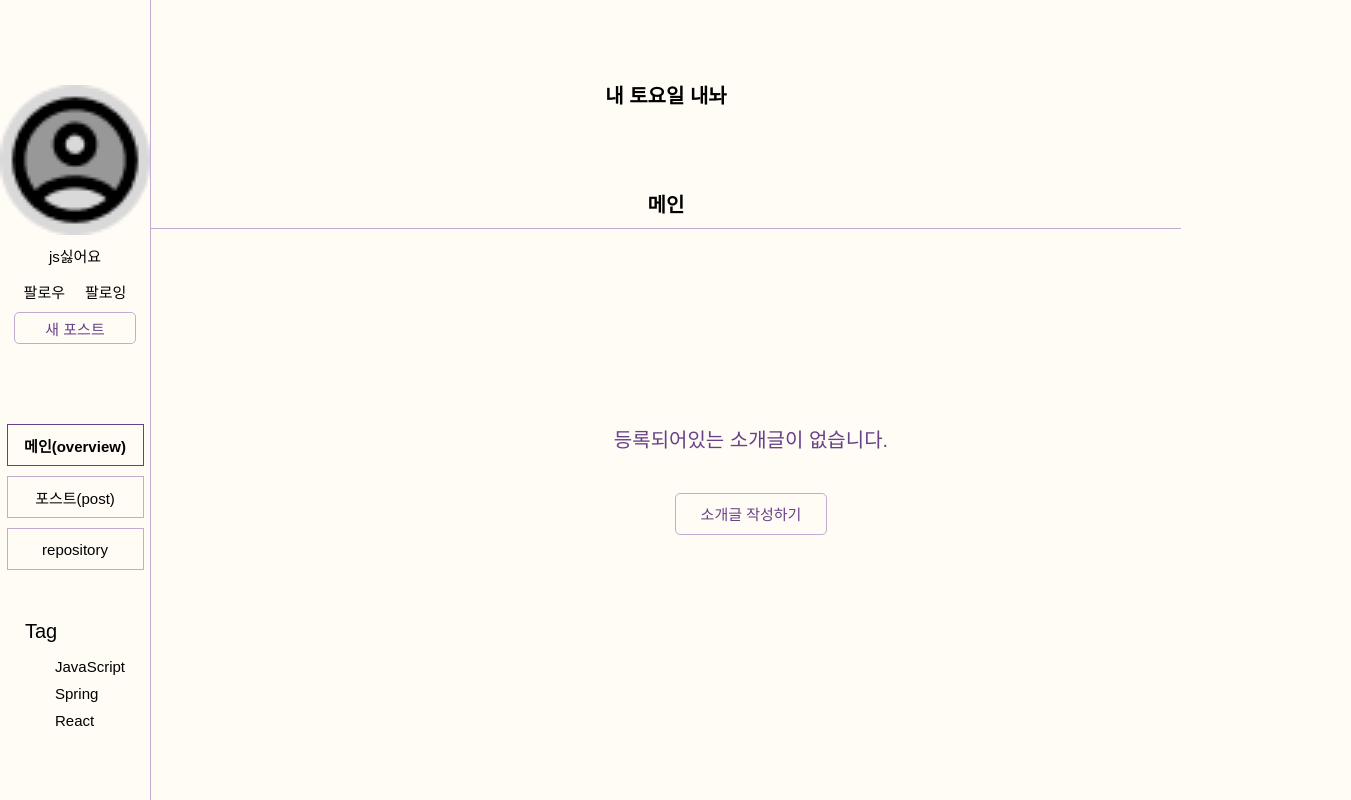
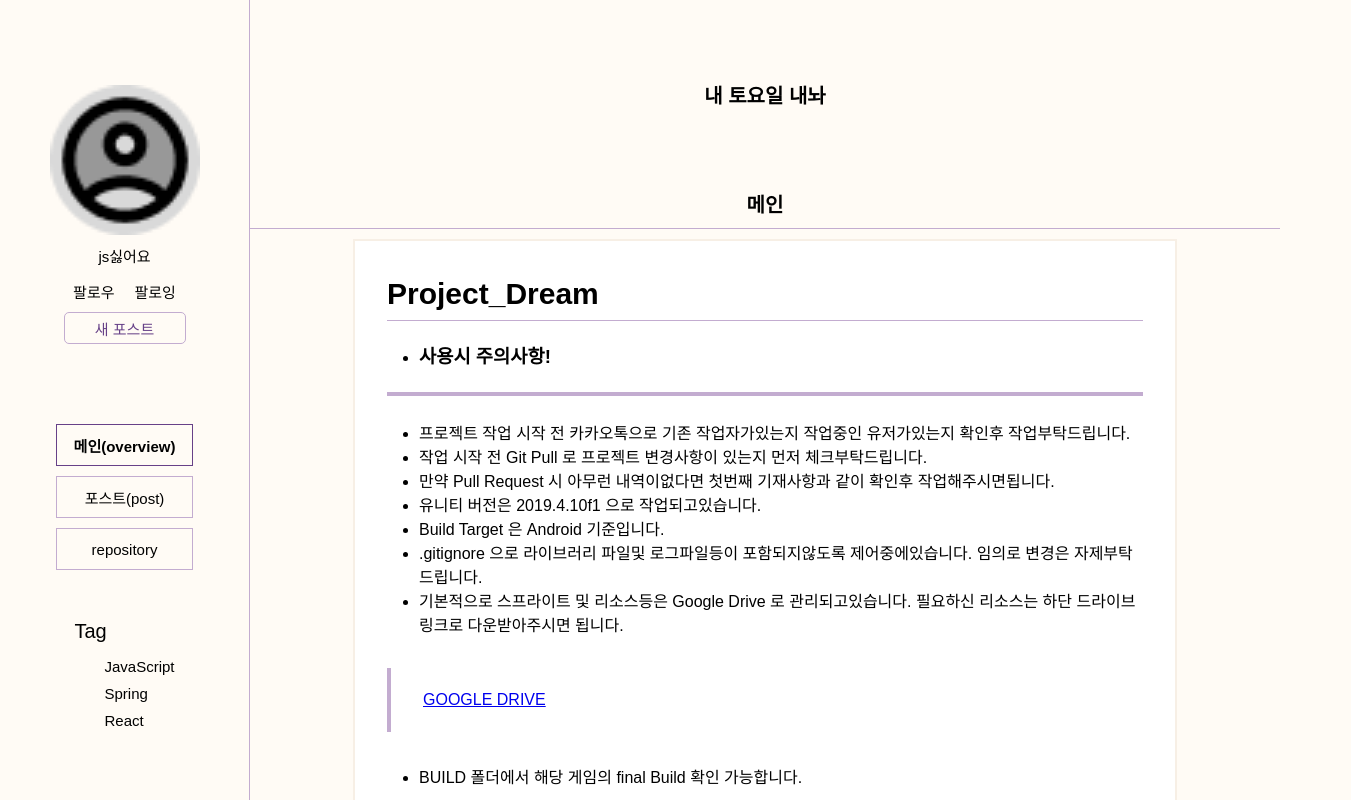
Before and after one commit to Hyangyoun/StudyCode_front, a React (Create React App) app: page /blog in a window 1280 px wide. Shown: the top 800 px of the page, 1351 px wide, since content can reach past the window. Built offline with nearby package versions, Linux system fonts and the light colour scheme; a web font is replaced by a local one.

Commit message:
최종수정

```diff
--- a/src/Blog/BlogSkin1.jsx
+++ b/src/Blog/BlogSkin1.jsx
@@ -55,7 +55,7 @@ function BlogSkin1 (props){
                 </BlogHeader>
                 {
                     {
-                            1 : <OverView/>,
+                        1 : <OverView overView={overView}/>,
                         2 : <PostList/>,
                         3 : <Repo/>,
                         4 : <Followers/>,
--- a/src/Blog/PostList.jsx
+++ b/src/Blog/PostList.jsx
@@ -45,7 +45,7 @@ const BlogPost = styled.ul`
         margin-top: 40px;
         display: flex;
         flex-direction: column;
-        width: 700px; height: 600px;
+        width: 700px; height: 580px;
         background-color: var(--background);
         border-bottom:1px solid var(--second);
         &>img{
@@ -96,6 +96,8 @@ const BlogPost = styled.ul`
                 font-size: 15px;
                 color: var(--primary);
                 margin: 5px 5px 0;
+                box-sizing: border-box;
+                padding: 0 10px;
                 overflow:hidden;
                 text-overflow: ellipsis;  	// 로 ... 을 만들기
                 white-space: nowrap; 		// 아래줄로 내려가는 것을 막기위해
--- a/src/Blog/SideBar.jsx
+++ b/src/Blog/SideBar.jsx
@@ -48,7 +48,7 @@ function SideBar(props){
 /** 블로그 사이드바 스타일 컴포넌트  */
 const Sidebar = styled.div`
     width: 250px;
-    min-height: 1100px;
+    min-height: 965px;
     flex: 100%;
     padding-bottom: 40px;
     border-right: 1px solid var(--second);
@@ -169,12 +169,17 @@ const Sidebar = styled.div`
         position: absolute;
         cursor: pointer;
         > img{
-            width: 130px;
-            height: 28px;
+            width: 150px;
+            height: auto;
         }
         > div{
             margin-top: 5px;
             text-align: center;
+            font-size: 12px;
+            color: var(--second);
+            &:hover {
+                color: var(--primary);
+            }
         }
     }
     `
```
Lines whose indentation alone changed are shown as unchanged.
